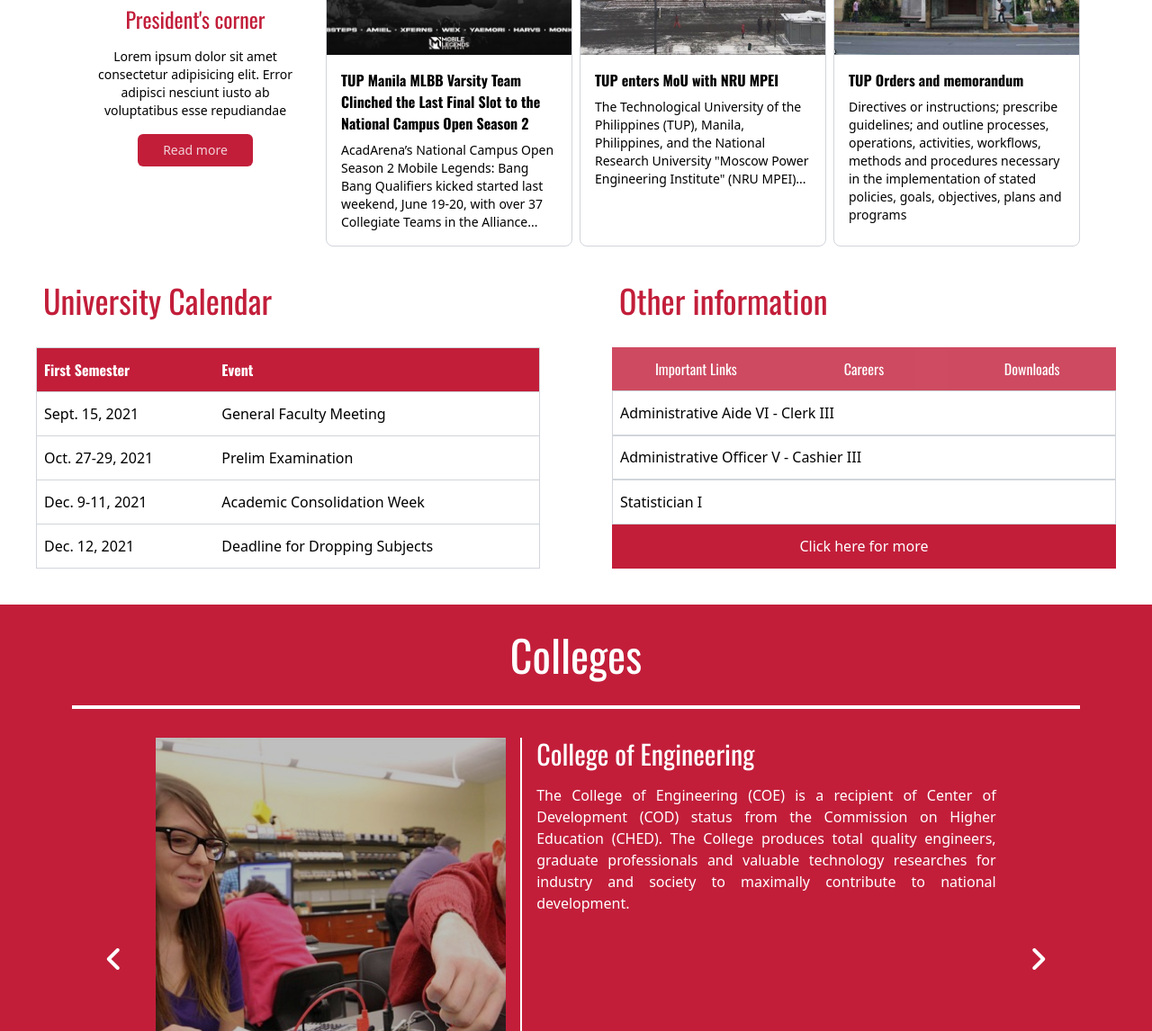
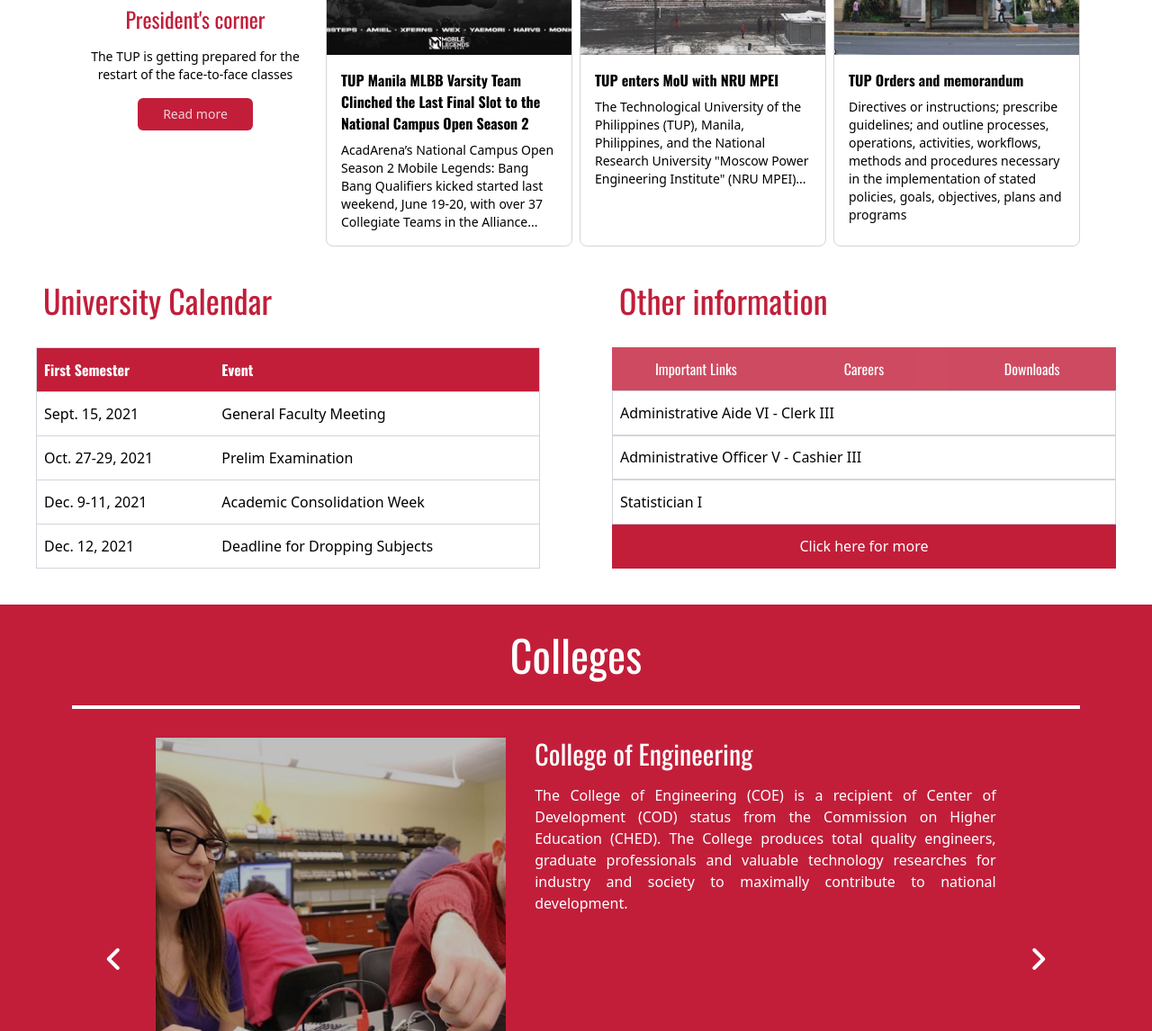
Before and after one commit to Mark-Avila/tup-concept, a website: page index.html in a window 1280 px wide. Shown: the part 1208-2354 px from the top of the page at 90% size. Drawn offline with nearby package versions, Linux system fonts and the light colour scheme; a web font is replaced by a local one.

Commit message:
visual layout minor fixes

```diff
--- a/index.html
+++ b/index.html
@@ -248,8 +248,7 @@
                 President's corner
               </h1>
               <p class="text-sm lg:mb-4">
-                Lorem ipsum dolor sit amet consectetur adipisicing elit. Error
-                adipisci nesciunt iusto ab voluptatibus esse repudiandae
+                The TUP is getting prepared for the restart of the face-to-face classes
               </p>
               <button
                 class="mt-auto rounded-md bg-tup-red p-2 text-sm text-white text-opacity-80 lg:mt-0 lg:w-32"
@@ -654,9 +653,7 @@
                     loading="lazy"
                   />
                 </div>
-                <div
-                  class="col-span-7 ml-4 flex flex-col border-l-2 border-white pl-4 text-white"
-                >
+                <div class="col-span-7 ml-4 flex flex-col pl-4 text-white">
                   <h1 id="college-item-name" class="font-oswald text-3xl">
                     College of Engineering
                   </h1>
@@ -705,7 +702,7 @@
         <section id="campuses" class="flex flex-col md:mt-28 md:h-[95vh]">
           <span class="px-8 md:px-10 lg:px-20">
             <h1
-              class="w-full border-none border-white px-2 pt-8 pb-8 text-center font-oswald text-4xl text-white md:mb-8 md:border-solid md:px-20 md:text-5xl md:border-b-4"
+              class="w-full border-none border-white px-2 pt-8 pb-8 text-center font-oswald text-4xl text-white md:mb-8 md:border-b-4 md:border-solid md:px-20 md:text-5xl"
             >
               Campuses
             </h1>
```
Also changed, not shown: style.css.
